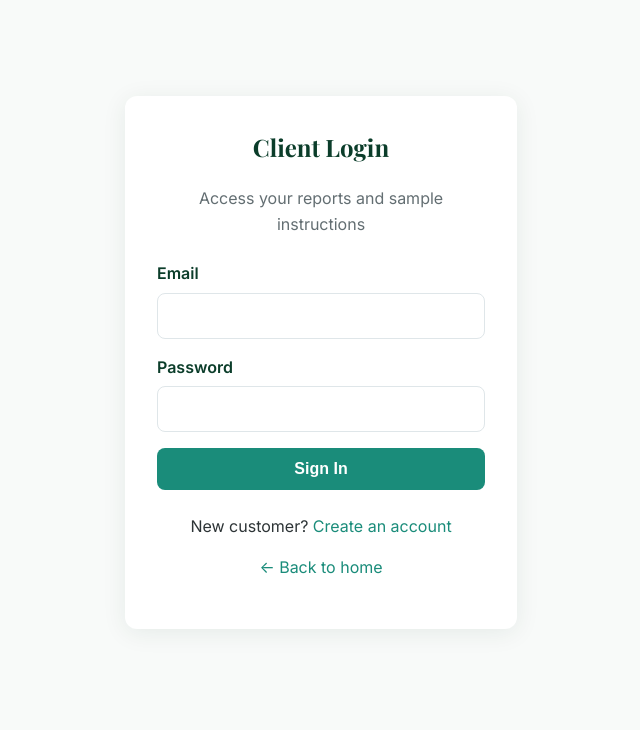
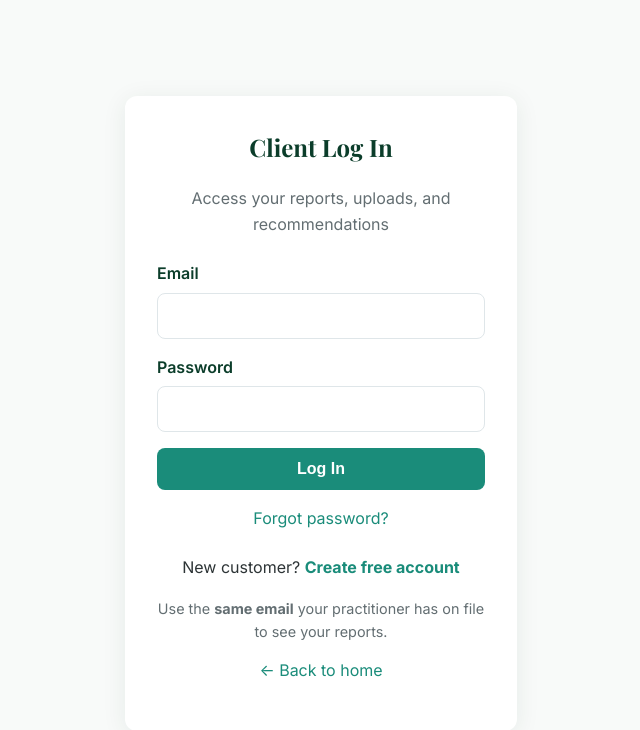
Before and after one commit to Michaelpeatross/root-cause-website, a Flask app: page /login in a window 1280 px wide. Shown: the top 730 px of the page, without its empty margins (319-959 px from the left). Run offline with Flask 3, Linux system fonts and the light colour scheme.

Commit message:
Fix client login, add portal purchases, multi-file uploads, live recommendations
- Fix login: secure cookies on HTTPS, case-insensitive email, forgot password reset
- Clear errors when account missing but reports exist on file
- Dashboard: purchase additional scan () and 4-scan bundle ()
- Suggested supplements and blood tests update from latest scan + medical docs
- Multi-file medical upload (PDFs, images, screenshots, up to 25 files)

```diff
--- a/app.py
+++ b/app.py
@@ -12,10 +12,11 @@ from report_generator import generate_report_html, generate_report_text
 from pdf_service import save_report_pdf, pdf_to_bytes
 
 from document_service import (
-    save_upload, extract_text, combined_document_text,
+    save_upload, save_multiple_uploads, extract_text, combined_document_text,
     process_scan_pdf_uploads, merge_scan_sources,
     parse_date_from_text, filter_recent_medical_documents,
 )
+from client_portal import get_personalized_recommendations
 from health_advisor import get_health_recommendations
 from notification_service import (
     notify_client_analysis_update, notify_admin_analysis_request,
@@ -25,7 +26,14 @@ from stripe_service import create_checkout_session, stripe_configured
 
 app = Flask(__name__)
 app.secret_key = os.environ.get('SECRET_KEY', 'rootcause2026secretkey')
-app.config['MAX_CONTENT_LENGTH'] = 16 * 1024 * 1024
+app.config['MAX_CONTENT_LENGTH'] = 80 * 1024 * 1024
+app.config['SESSION_COOKIE_HTTPONLY'] = True
+app.config['SESSION_COOKIE_SAMESITE'] = 'Lax'
+_site_https = os.environ.get('SITE_URL', '').startswith('https')
+app.config['SESSION_COOKIE_SECURE'] = (
+    os.environ.get('SESSION_COOKIE_SECURE', 'true' if _site_https else 'false').lower() == 'true'
+)
+app.config['PERMANENT_SESSION_LIFETIME'] = 60 * 60 * 24 * 14
 
 basedir = os.path.abspath(os.path.dirname(__file__))
 instance_dir = os.path.join(basedir, 'instance')
@@ -354,12 +362,15 @@ def buy():
 @app.route('/create-checkout-session', methods=['POST'])
 def create_checkout():
     site_url = os.environ.get('SITE_URL', request.host_url.rstrip('/'))
-    email = request.form.get('email', '').strip() or None
+    email = request.form.get('email', '').strip() or session.get('email') or None
     coupon = request.form.get('coupon', '').strip()
-    session_url, error = create_checkout_session(site_url, email, coupon)
+    product = request.form.get('product') or request.args.get('product', 'single')
+    session_url, error = create_checkout_session(site_url, email, coupon, product)
     if session_url:
         return redirect(session_url)
     flash(error or 'Could not start checkout.', 'error')
+    if session.get('user_id'):
+        return redirect(url_for('dashboard'))
     return redirect(url_for('buy'))
 
 
@@ -373,20 +384,69 @@ def instructions():
     return render_template('instructions.html')
 
 
+def _find_user_by_email(email):
+    """Case-insensitive user lookup."""
+    if not email:
+        return None
+    user = User.query.filter(db.func.lower(User.email) == email).first()
+    if not user:
+        user = User.query.filter(
+            db.func.lower(User.email) == _normalize_email(email)
+        ).first()
+    return user
+
+
 @app.route('/login', methods=['GET', 'POST'])
 def login():
     if request.method == 'POST':
-        email = _normalize_email(request.form.get('email'))
+        action = request.form.get('action', 'login')
+        raw_email = request.form.get('email', '').strip()
+        email = _normalize_email(raw_email)
         password = request.form.get('password', '')
-        user = User.query.filter(db.func.lower(User.email) == email).first()
-        if user and check_password_hash(user.password, password):
+
+        if action == 'reset_password':
+            new_password = request.form.get('new_password', '')
+            confirm = request.form.get('confirm_password', '')
+            user = _find_user_by_email(email)
+            if not user:
+                flash('No account found for that email. Create a free account first.', 'error')
+            elif len(new_password) < 6:
+                flash('Password must be at least 6 characters.', 'error')
+            elif new_password != confirm:
+                flash('Passwords do not match.', 'error')
+            else:
+                user.password = generate_password_hash(new_password)
+                db.session.commit()
+                flash('Password updated. Please sign in with your new password.', 'success')
+            return render_template('login.html', show_reset=True, email=raw_email)
+
+        user = _find_user_by_email(email)
+        if user and user.password and check_password_hash(user.password, password):
+            session.permanent = True
             session['user_id'] = user.id
             session['email'] = user.email
             session['name'] = user.name or user.email.split('@')[0]
-            session['is_admin'] = user.is_admin
+            session['is_admin'] = bool(user.is_admin)
             flash('Welcome back!', 'success')
             return redirect(url_for('admin') if user.is_admin else 'dashboard')
-        flash('Invalid email or password.', 'error')
+
+        if not user:
+            has_reports = Report.query.filter(
+                db.func.lower(Report.user_email) == email
+            ).first()
+            if has_reports:
+                flash(
+                    'No login account yet, but we have reports for this email. '
+                    'Click Create Account and use the same email to access your portal.',
+                    'error',
+                )
+            else:
+                flash('No account found. Create a free account or check your email.', 'error')
+        elif not user.password:
+            flash('Account needs a password. Use "Forgot password" below to set one.', 'error')
+        else:
+            flash('Incorrect password. Try again or use Forgot Password.', 'error')
+
     return render_template('login.html')
 
 
@@ -396,7 +456,7 @@ def register():
         name = request.form.get('name', '').strip()
         email = _normalize_email(request.form.get('email'))
         password = request.form.get('password', '')
-        if User.query.filter(db.func.lower(User.email) == email).first():
+        if _find_user_by_email(email):
             flash('Email already registered. Please log in.', 'error')
         else:
             user = User(name=name, email=email, password=generate_password_hash(password))
@@ -424,37 +484,45 @@ def dashboard():
                 flash('Phone number saved for SMS notifications.', 'success')
         elif action == 'upload':
             try:
-                stored, original = save_upload(
-                    request.files.get('document'),
-                    documents_dir,
-                )
-                path = os.path.join(documents_dir, stored)
-                text = extract_text(path, original)
+                file_list = request.files.getlist('documents')
+                if not any(f and f.filename for f in file_list):
+                    file_list = request.files.getlist('document')
+                upload_result = save_multiple_uploads(file_list, documents_dir)
+                if isinstance(upload_result, tuple):
+                    saved_files, partial_errors = upload_result
+                else:
+                    saved_files, partial_errors = upload_result, []
+
                 upload_dt = datetime.now()
-                parsed = parse_date_from_text(text)
                 form_date = request.form.get('test_date', '').strip()
-                if form_date:
-                    test_date = form_date
-                elif parsed:
-                    test_date = parsed.strftime('%Y-%m-%d')
-                else:
-                    test_date = upload_dt.strftime('%Y-%m-%d')
+                count = 0
+                for stored, original in saved_files:
+                    path = os.path.join(documents_dir, stored)
+                    text = extract_text(path, original)
+                    parsed = parse_date_from_text(text)
+                    if form_date:
+                        test_date = form_date
+                    elif parsed:
+                        test_date = parsed.strftime('%Y-%m-%d')
+                    else:
+                        test_date = upload_dt.strftime('%Y-%m-%d')
 
-                doc = ClientDocument(
-                    user_email=email,
-                    stored_filename=stored,
-                    original_name=original,
-                    extracted_text=text,
-                    test_date=test_date,
-                    uploaded_at=upload_dt.strftime('%Y-%m-%d %H:%M'),
-                )
-                db.session.add(doc)
+                    doc = ClientDocument(
+                        user_email=email,
+                        stored_filename=stored,
+                        original_name=original,
+                        extracted_text=text,
+                        test_date=test_date,
+                        uploaded_at=upload_dt.strftime('%Y-%m-%d %H:%M'),
+                    )
+                    db.session.add(doc)
+                    count += 1
                 db.session.commit()
-                flash(
-                    f'Uploaded: {original} (test date {test_date}). '
-                    f'Included in analysis if within the past 12 months.',
-                    'success',
-                )
+
+                msg = f'Uploaded {count} file(s). Recommendations updated from your latest scan + medical docs.'
+                if partial_errors:
+                    msg += f' Some files skipped: {"; ".join(partial_errors[:3])}'
+                flash(msg, 'success')
             except ValueError as exc:
                 flash(str(exc), 'error')
         elif action == 'request_analysis':
@@ -483,12 +551,16 @@ def dashboard():
     documents = _get_client_documents(email)
     user_obj = User.query.get(session['user_id'])
     reports_by_date = _group_reports_by_date(reports)
+    latest_report = reports[0] if reports else None
+    recommendations = get_personalized_recommendations(latest_report, documents)
 
     return render_template(
         'dashboard.html',
         reports=reports,
         reports_by_date=reports_by_date,
         documents=documents,
+        recommendations=recommendations,
+        stripe_ready=stripe_configured(),
         user={
             'name': session.get('name', 'Client'),
             'phone': user_obj.phone if user_obj else '',
--- a/templates/login.html
+++ b/templates/login.html
@@ -1,28 +1,71 @@
 {% extends "base.html" %}
-{% block title %}Login — Root Cause{% endblock %}
+{% block title %}Log In — Root Cause{% endblock %}
 
 {% block header %}{% endblock %}
 
 {% block content %}
 <div class="container" style="max-width:440px; margin-top:4rem;">
     <div class="card">
-        <h2 style="text-align:center; font-family:'Playfair Display',serif; color:var(--green-dark);">Client Login</h2>
-        <p style="text-align:center; color:var(--text-muted); margin-bottom:1.5rem;">Access your reports and sample instructions</p>
+        <h2 style="text-align:center; font-family:'Playfair Display',serif; color:var(--green-dark);">Client Log In</h2>
+        <p style="text-align:center; color:var(--text-muted); margin-bottom:1.5rem;">Access your reports, uploads, and recommendations</p>
 
+        {% if not show_reset %}
         <form method="POST">
+            <input type="hidden" name="action" value="login">
             <div class="form-group">
                 <label for="email">Email</label>
-                <input type="email" id="email" name="email" required>
+                <input type="email" id="email" name="email" value="{{ email or '' }}" required autocomplete="email">
+            </div>
+            <div class="form-group">
+                <label for="password">Password</label>
+                <input type="password" id="password" name="password" required autocomplete="current-password">
+            </div>
+            <button type="submit" class="btn btn-primary" style="width:100%;">Log In</button>
+        </form>
+
+        <p style="text-align:center; margin-top:1rem;">
+            <a href="#" onclick="document.getElementById('reset-panel').style.display='block'; return false;">Forgot password?</a>
+        </p>
+
+        <div id="reset-panel" style="display:none; margin-top:1.5rem; padding-top:1.5rem; border-top:1px solid #eee;">
+            <h3 style="font-size:1rem; color:var(--green-dark);">Reset Password</h3>
+            <form method="POST">
+                <input type="hidden" name="action" value="reset_password">
+                <div class="form-group">
+                    <label for="reset_email">Your email</label>
+                    <input type="email" id="reset_email" name="email" required>
+                </div>
+                <div class="form-group">
+                    <label for="new_password">New password</label>
+                    <input type="password" id="new_password" name="new_password" minlength="6" required>
+                </div>
+                <div class="form-group">
+                    <label for="confirm_password">Confirm password</label>
+                    <input type="password" id="confirm_password" name="confirm_password" minlength="6" required>
+                </div>
+                <button type="submit" class="btn btn-secondary" style="width:100%;">Update Password</button>
+            </form>
+        </div>
+        {% else %}
+        <form method="POST">
+            <input type="hidden" name="action" value="login">
+            <div class="form-group">
+                <label for="email">Email</label>
+                <input type="email" id="email" name="email" value="{{ email or '' }}" required>
             </div>
             <div class="form-group">
                 <label for="password">Password</label>
                 <input type="password" id="password" name="password" required>
             </div>
-            <button type="submit" class="btn btn-primary" style="width:100%;">Sign In</button>
+            <button type="submit" class="btn btn-primary" style="width:100%;">Log In</button>
         </form>
+        {% endif %}
 
         <p style="text-align:center; margin-top:1.5rem;">
-            New customer? <a href="{{ url_for('register') }}">Create an account</a>
+            New customer? <a href="{{ url_for('register') }}"><strong>Create free account</strong></a>
+        </p>
+        <p style="text-align:center; margin-top:0.5rem; font-size:0.9rem; color:var(--text-muted);">
+            Use the <strong>same email</strong> your practitioner has on file to see your reports.
         </p>
         <p style="text-align:center; margin-top:0.5rem;">
             <a href="{{ url_for('index') }}">← Back to home</a>
```
Also changed, not shown: client_portal.py (added, +58 -0 lines), document_service.py (+33 -4 lines), stripe_service.py (+23 -9 lines), templates/buy.html (+5 -2 lines), templates/dashboard.html (+93 -71 lines).
